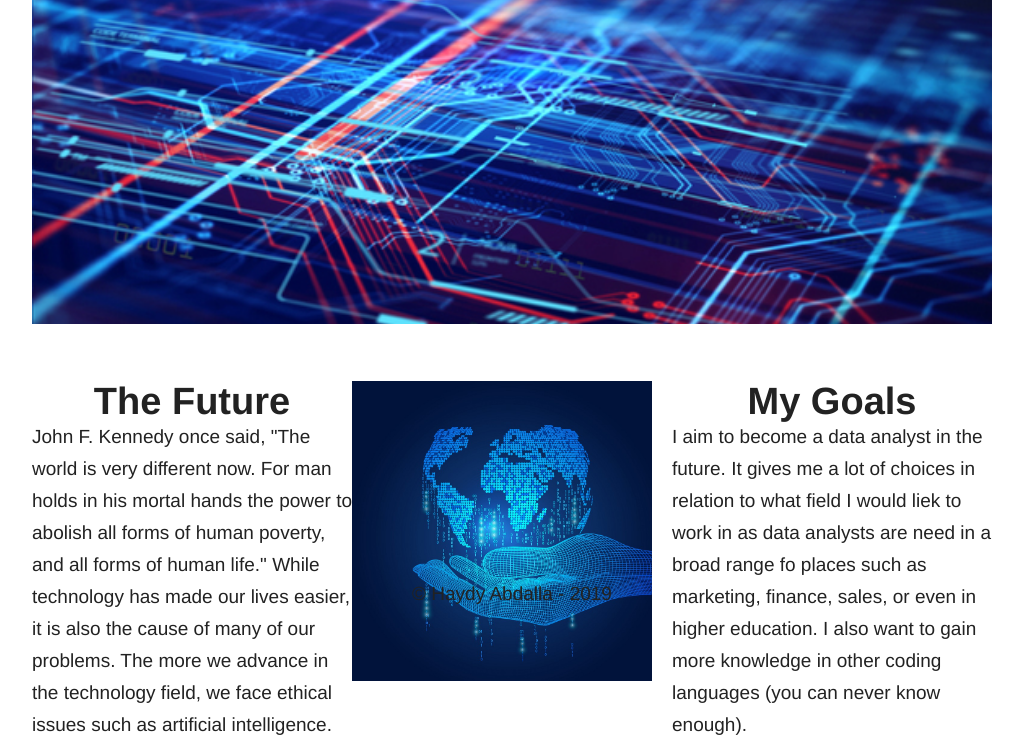
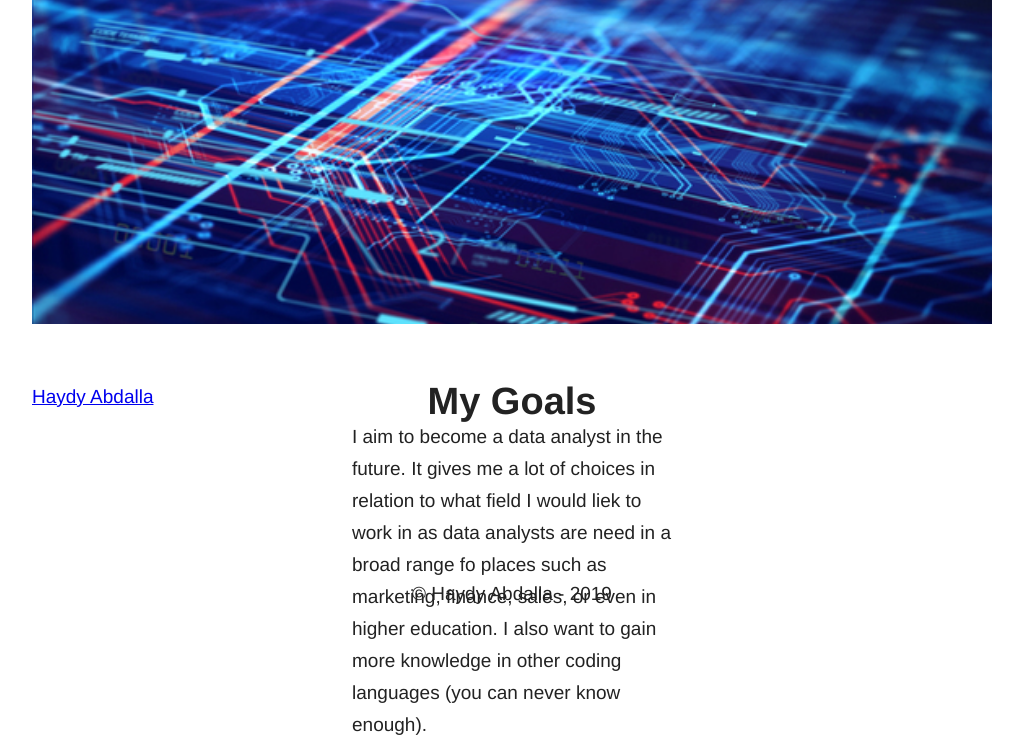
Before and after one commit to haydy-a390/MiniProject3, a plain HTML site: page index.html in a window 1280 px wide. Shown: the part 193-934 px from the top of the page, without its empty margins (128-1151 px from the left). Drawn offline with nearby package versions, Linux system fonts and the light colour scheme.

Commit message:
Task: added linked-in shortcut

```diff
--- a/index.html
+++ b/index.html
@@ -50,20 +50,10 @@
   <div id="callouts">
     <div class="callout float_left">
       <div class="Title">
-        <h1> The Future </h1>
       </div>
-      <div class="content"> John F. Kennedy once said, "The world is very different now. For man holds in his mortal
-        hands the power to abolish all forms of human poverty, and all forms of human life." While technology has made
-        our lives easier, it is also the cause of many of our problems. The more we advance in the technology field,
-        we face ethical issues such as artificial intelligence.
-      </div>
-    </div>
+      <div class="content"> <script type="text/javascript" src="https://platform.linkedin.com/badges/js/profile.js" async defer></script>
+        <div class="LI-profile-badge"  data-version="v1" data-size="medium" data-locale="en_US" data-type="vertical" data-theme="dark" data-vanity="haydy-abdalla-737a09198"><a class="LI-simple-link" href='https://www.linkedin.com/in/haydy-abdalla-737a09198?trk=profile-badge'>Haydy Abdalla</a></div>
 
-    <div class="callout float_left">
-      <div class="Title">
-      </div>
-      <div class="content">
-        <img height="300" src="img/photobarrier.jpg" width="300"/>
       </div>
     </div>
 
@@ -75,6 +65,15 @@
       would liek to work in as data analysts are need in a broad range fo places such as marketing, finance, sales, or
       even in higher education. I also want to gain more knowledge in other coding languages (you can never know
       enough).
+      <div class="content">
+      </div>
+    </div>
+
+    <div class="callout float_left">
+      <div class="Title">
+        <h1></h1>
+      </div>
+
       <div class="content">
       </div>
     </div>
```
Also changed, not shown: about.html (+2 -1 lines), contact.html (+1 -1 lines), projects.html (+1 -1 lines), resume.html (+1 -1 lines).
